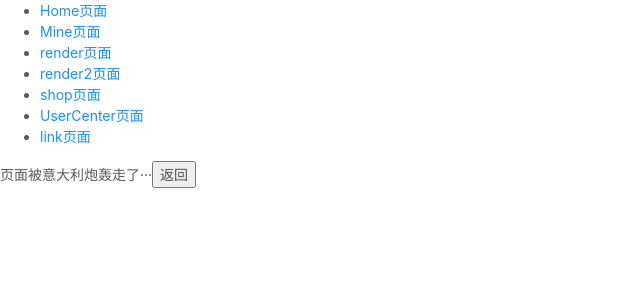
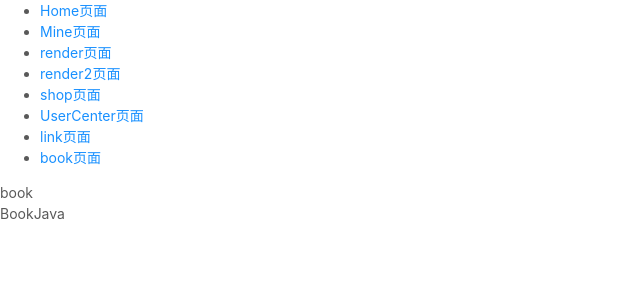
Before and after one commit to CornerYoung/react-app, a React app: page /book/java in a window 1280 px wide. Shown: the top 300 px of the page, without its empty margins (0-640 px from the left). Built offline with nearby package versions, Linux system fonts and the light colour scheme.

Commit message:
路由嵌套,使用children来显示子路由内容

```diff
--- a/src/App.js
+++ b/src/App.js
@@ -8,6 +8,9 @@ import NotFound from './pages/NotFound'
 import Render from './pages/Render'
 import LinkOfRouter from './pages/LinkOfRouter'
 import Shop from './pages/Shop'
+import Book from './pages/Book'
+import BookWeb from './pages/BookWeb'
+import BookJava from './pages/BookJava'
 
 function App() {
   /**
@@ -26,6 +29,13 @@ function App() {
         <Route path="/render" render={() => <div>render</div>}></Route>
         <Route path="/render2/:username?" render={(props) => <Render {...props} name="勒布朗"/>}></Route>
         <Route path="/shop" component={Shop}></Route>
+        {/* <Route path="/book" component={Book}></Route> */}
+        <Book>
+          <Switch>
+            <Route path="/book/web" component={BookWeb}></Route>
+            <Route path="/book/java" component={BookJava}></Route>
+          </Switch>
+        </Book>
         <Route component={NotFound}></Route>
       </Switch>
 
--- a/src/components/nav/index.jsx
+++ b/src/components/nav/index.jsx
@@ -36,6 +36,9 @@ export default function Nav() {
                     }}
                 >link页面</Link>
             </li>
+            <li>
+                <Link to="/book">book页面</Link>
+            </li>
         </ul>
     )
 }
--- /dev/null
+++ b/src/pages/Book.jsx
@@ -0,0 +1,11 @@
+import React from 'react'
+
+export default function Book(props) {
+    return (
+        <div>
+            book
+            {/* 路由嵌套显示的位置 */}
+            {props.children}
+        </div>
+    )
+}
--- /dev/null
+++ b/src/pages/BookJava.jsx
@@ -0,0 +1,9 @@
+import React from 'react'
+
+export default function BookJava() {
+    return (
+        <div>
+            BookJava
+        </div>
+    )
+}
--- /dev/null
+++ b/src/pages/BookWeb.jsx
@@ -0,0 +1,9 @@
+import React from 'react'
+
+export default function BookWeb() {
+    return (
+        <div>
+            BookWeb
+        </div>
+    )
+}
```
